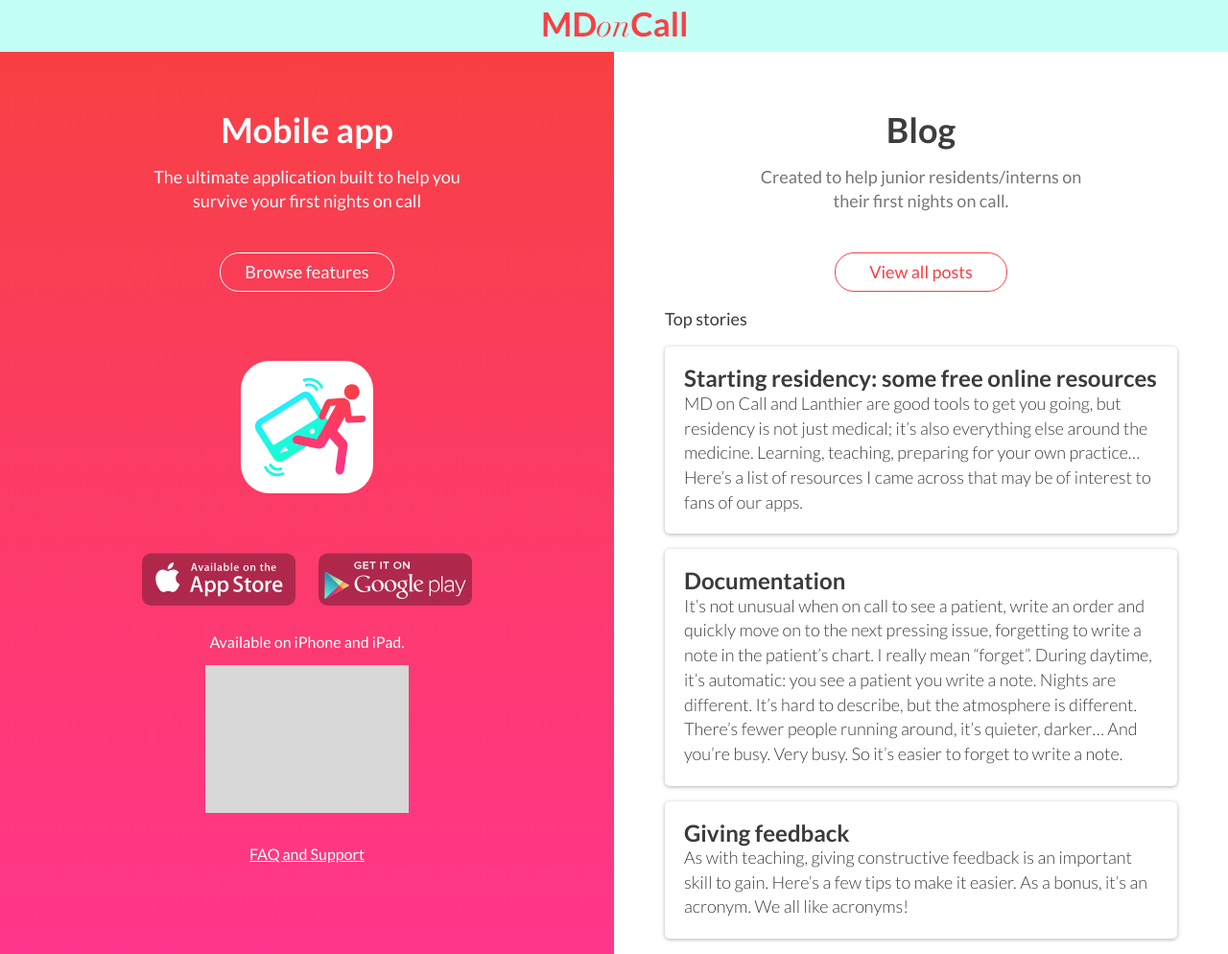
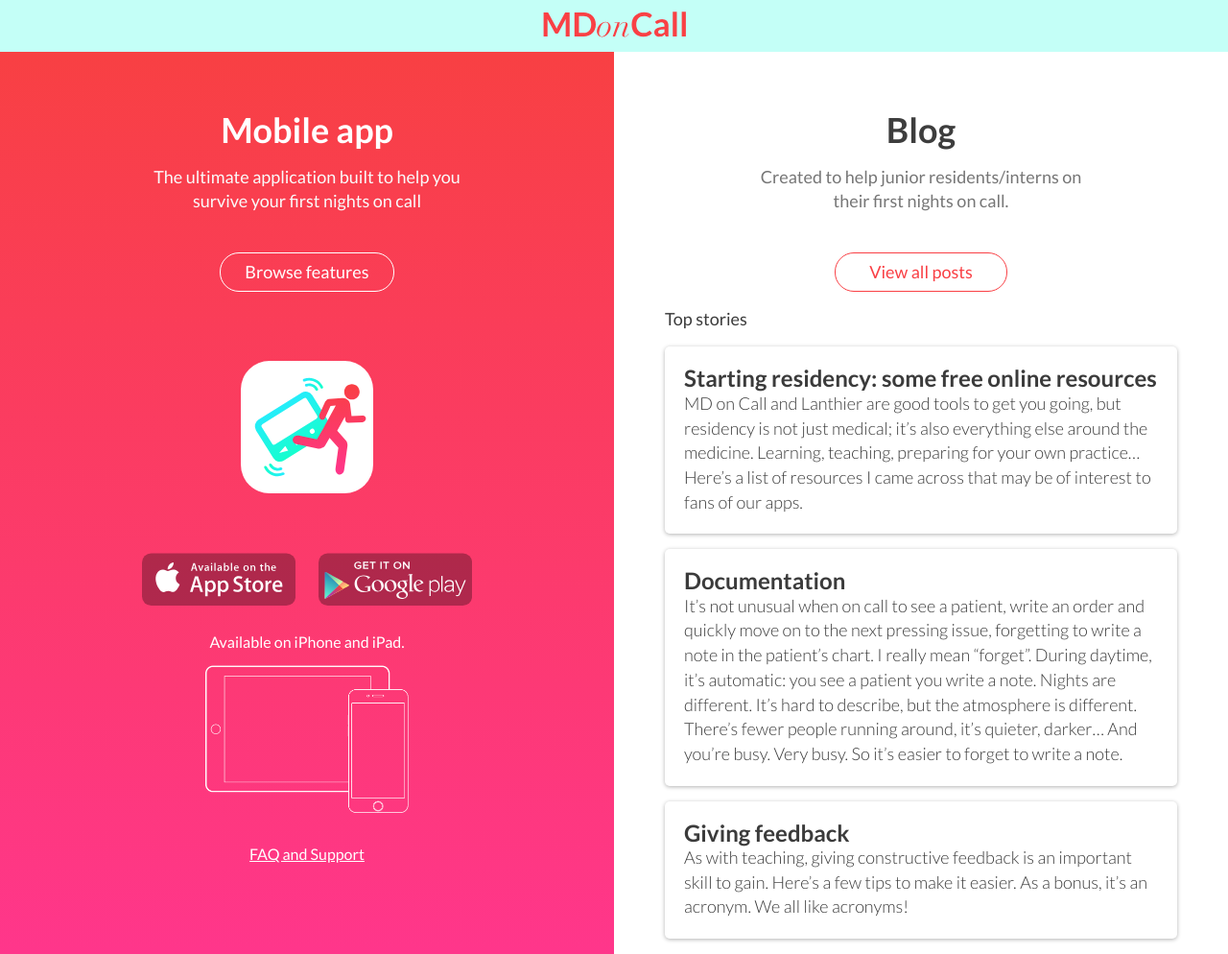
Before and after one commit to Messil/messil.github.io, a Jekyll site: the page built from index.html, in a window 1280 px wide. Shown: the whole page at 96% size. Built offline with Jekyll 4.4.1, drawn with Linux system fonts in a browser that asks for light colours.

Commit message:
index image

```diff
--- a/index.html
+++ b/index.html
@@ -29,7 +29,7 @@
                     <a class="google-play" href="{{ site.appstore_url }}"></a>
                 </div>
                 <h3>Available on iPhone and iPad.</h3>
-                <img class="devices hidden-xs" src="images/home-devices-small.svg" alt=""/><br/>
+                <img class="devices hidden-xs" src="images/home-devices-small.png" alt=""/><br/>
                 <a href="{{ '/promo.html' | prepend: site.baseurl }}" class="btn btn-xs">Browse features</a>
                 <a href="{{ '/faq.html' | prepend: site.baseurl }}" class="to-faq hidden-xs">
                     FAQ and Support
```
